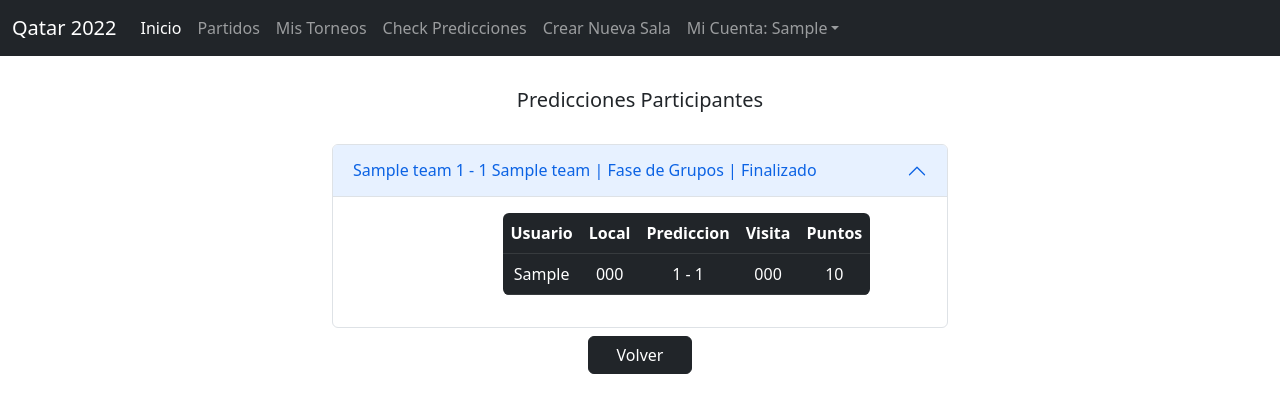
After one commit to deeivid12/prode_qatar_2022, a Django app: page /all_rooms/1/all_results in a window 1280 px wide, after a click that opens the changed part. The commit adds this page. Shown: the top 413 px of the page. Run offline with Django 4.2, Linux system fonts and the light colour scheme; a user stored in the database is signed in; tables that the repository leaves empty hold one stand-in row (values such as "Sample post").

Commit message:
Add all_results option

```diff
--- a/prode_qatar_2022/prode_qatar_2022/urls.py
+++ b/prode_qatar_2022/prode_qatar_2022/urls.py
@@ -29,6 +29,7 @@ from tournaments.views import (
     get_ranking,
     welcome,
     join_room,
+    all_results_by_room,
 )
 
 urlpatterns = [
@@ -46,6 +47,11 @@ urlpatterns = [
     path("all_rooms/<int:id>", get_room, name="get_room"),
     path("all_rooms/<int:room_id>/do_pronostic", do_pronostic, name="do_pronostic"),
     path("all_rooms/<int:room_id>/ranking", get_ranking, name="ranking"),
+    path(
+        "all_rooms/<int:room_id>/all_results",
+        all_results_by_room,
+        name="all_results",
+    ),
     path("check_pronostics", check_pronostics, name="check_pronostics"),
     path("get_points", get_points, name="get_points"),
     path("accounts/", include("django.contrib.auth.urls")),
--- /dev/null
+++ b/prode_qatar_2022/tournaments/templates/tournaments/all_results.html
@@ -0,0 +1,60 @@
+{% extends 'tournaments/base.html' %}
+
+{% block title %}
+<title>Predicciones Participantes</title>
+{% endblock %}
+
+{% block content %}
+<div class="row">
+	<div class="col mt-2 mb-4">
+		<h5>Predicciones Participantes</h5>
+	</div>
+</div>
+<div class="row">
+	{% for game, pronostics in games_pronostics %}
+	<div class="col-12 col-md-8 col-lg-6 offset-md-2 offset-lg-3 accordion" id="accordion{{game.id}}">
+		<div class="accordion-item">
+		  <h2 class="accordion-header" id="headingOne">
+			<button class="accordion-button" type="button" data-bs-toggle="collapse" data-bs-target="#collapse{{game.id}}" aria-expanded="true" aria-controls="collapse{{game.id}}">
+			  {{game.home_team}} {{game.home_goals}} - {{game.away_goals}} {{game.away_team}} | {% if game.game_instance == 0 %}Fase de Grupos{% elif game.game_instance == 1 %}Octavos de Final{% elif game.game_instance == 2 %}Cuartos de Final{% elif game.game_instance == 3 %}Semifinal{% elif game.game_instance == 4 %}Final{% endif %} | Finalizado
+			</button>
+		  </h2>
+		  <div id="collapse{{game.id}}" class="accordion-collapse collapse" aria-labelledby="headingOne" data-bs-parent="#accordion{{game.id}}">
+			<div class="accordion-body">
+				<div class="row">
+					<div class="col-10 col-md-8 col-lg-6 mx-auto">
+						<table class="table table-dark rounded overflow-hidden">
+							<thead>
+								<tr>
+									<th>Usuario</th>
+									<th>Local</th>
+									<th>Prediccion</th>
+									<th>Visita</th>
+									<th>Puntos</th>
+								</tr>
+							</thead>
+							{% for pronostic in pronostics %}
+							<tbody>
+								<tr>
+									<td>{{pronostic.user|title}}</td>
+									<td>{{game.home_team.fifa_code}}</td>
+									<td>{{pronostic.home_goals}} - {{pronostic.away_goals}}</td>
+									<td>{{game.away_team.fifa_code}}</td>
+									<td>{{pronostic.points}}</td>
+								</tr>
+							</tbody>
+							{% endfor %}
+						</table>
+					</div>
+				</div>
+			</div>
+		  </div>
+		</div>
+	</div>
+	{% endfor %}
+</div>
+<div class="row mx-auto">
+	<button onclick="history.back()" class="btn btn-dark col-3 col-md-2 col-lg-1 mx-auto mt-2">Volver</button>
+</div>
+</br>
+{% endblock %}
--- a/prode_qatar_2022/tournaments/views.py
+++ b/prode_qatar_2022/tournaments/views.py
@@ -231,7 +231,27 @@ def join_room(request, room_code):
             )
     else:
         messages.warning(
-                request,
-                "No se puede unir porque el codigo es incorrecto.",
-            )
+            request,
+            "No se puede unir porque el codigo es incorrecto.",
+        )
     return redirect("welcome")
+
+
+def all_results_by_room(request, room_id):
+    current_user = request.user
+    room = current_user.tournaments_rooms.filter(id=room_id).first()
+    if not room:
+        messages.error(
+            request,
+            "Usted no pertenece a esa sala.",
+        )
+        redirect("welcome")
+    played_games = Game.objects.filter(
+        played=True, tournament=room.tournament.id
+    ).all()  # poner tournament
+    all_pronostics = []
+    for game in played_games:
+        pronostics_by_game = Pronostic.objects.filter(game=game.id, room=room.id).all()
+        all_pronostics.append(pronostics_by_game)
+    data = {"games_pronostics": zip(played_games, all_pronostics)}
+    return render(request, "tournaments/all_results.html", data)
```
Also changed, not shown: prode_qatar_2022/tournaments/templates/tournaments/room_detail.html (+7 -1 lines).
